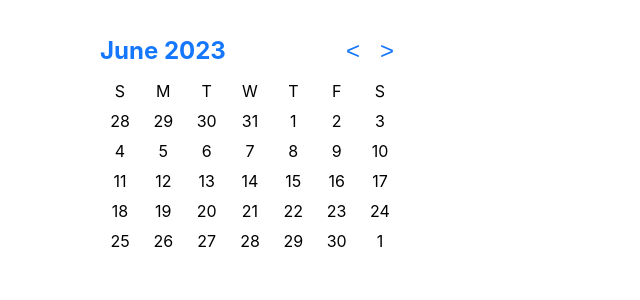
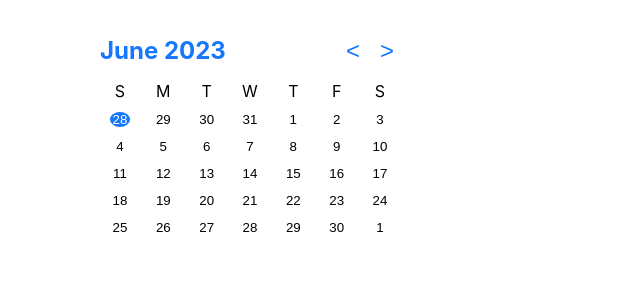
Before and after one commit to williamxmejia/calendar, a React (Create React App) app: page / in a window 1280 px wide. In both pictures the pointer is over the element 120 px from the left and 121 px from the top of the page. Shown: the top 300 px of the page, without its empty margins (0-640 px from the left). Built offline with nearby package versions, Linux system fonts and the light colour scheme.

Commit message:
feat: calendar days get highlighted when hover above

```diff
--- a/src/App.css
+++ b/src/App.css
@@ -26,9 +26,21 @@
 
 .calendar-in {
     min-width: 40px;
+    /* min-height: 40px; */
     margin-top: 10px;
     display: flex;
     justify-content: center;
+    border: none;
+    background-color: white;
+
+}
+
+.dfw:hover {
+    min-width: 20px;
+    background-color: #1577fd;
+    color: white;
+    border: none;
+    border-radius: 50%;
 }
 
 .month-btn {
--- a/src/components/RenderAllDays.js
+++ b/src/components/RenderAllDays.js
@@ -42,7 +42,7 @@ function RenderAllDays(props) {
 
         dates.map((week) => {
           week.map((d) => {
-            days.push(<div key={d.day} className="calendar-in">{d.day}</div>)
+            days.push(<button key={d.day} className="calendar-in"><div className='dfw'>{d.day}</div></button>)
           })
           rows.push(days)
           days = []
```
